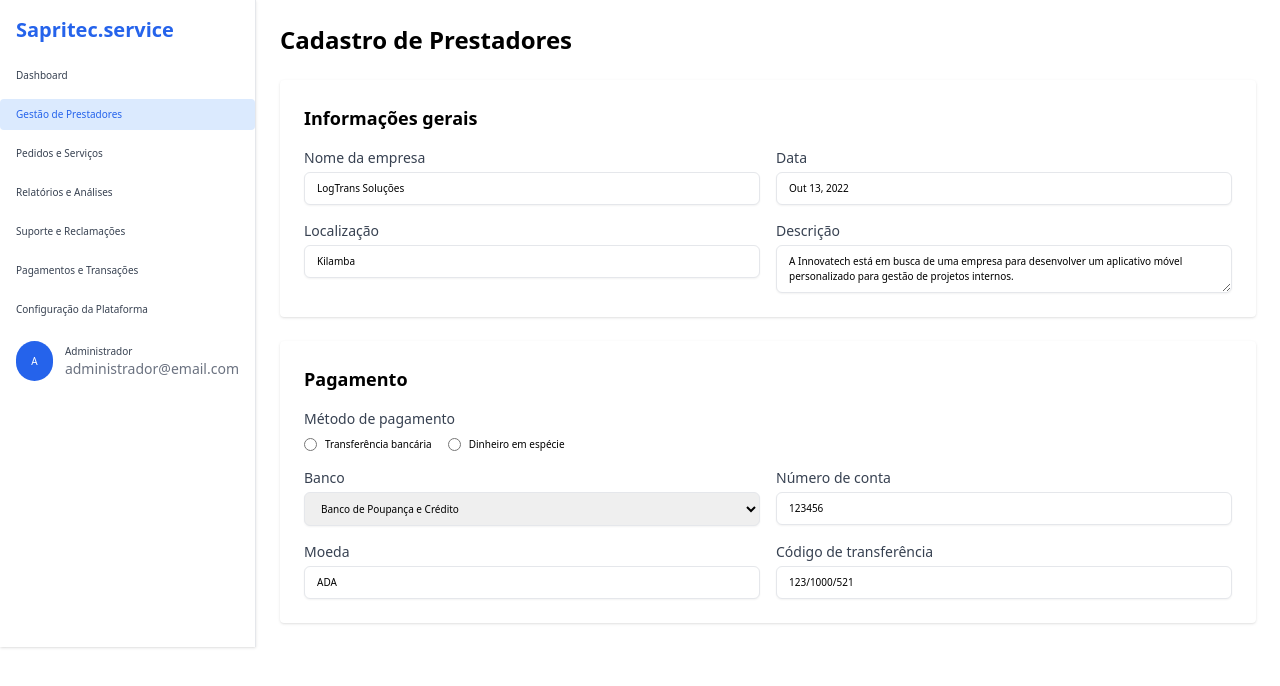
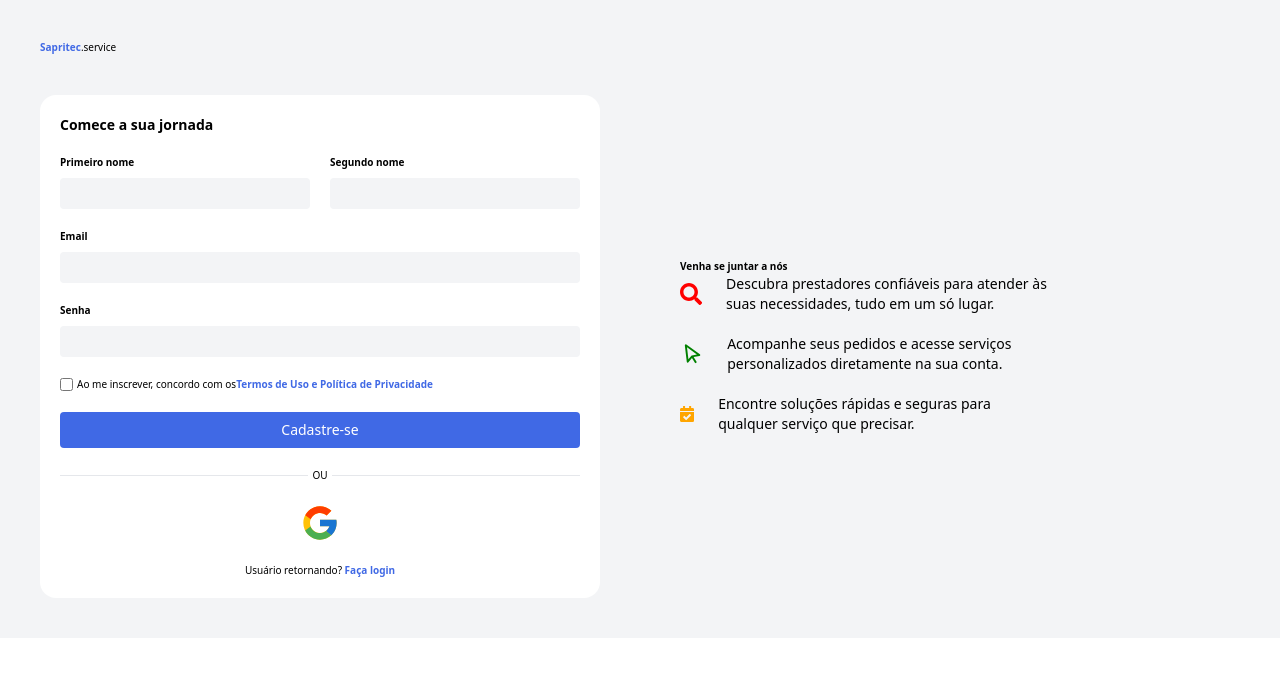
Before and after one commit to safeq-ao/Sapritec.service-, a React (Vite) app: page / in a window 1280 px wide. Shown: the top 686 px of the page. Built offline with nearby package versions, Linux system fonts and the light colour scheme.

Commit message:
feat:correccao de case sensitive teladeImagem para deploy

```diff
--- a/src/App.jsx
+++ b/src/App.jsx
@@ -11,7 +11,7 @@ import MainContentAdm from "./components/adm/MainContentAdm";
 
 function App() {
 
-  const role="adm"
+  const role="cliente"
   const {logged}=useContext(CProvider)
   return (
     <>
```
